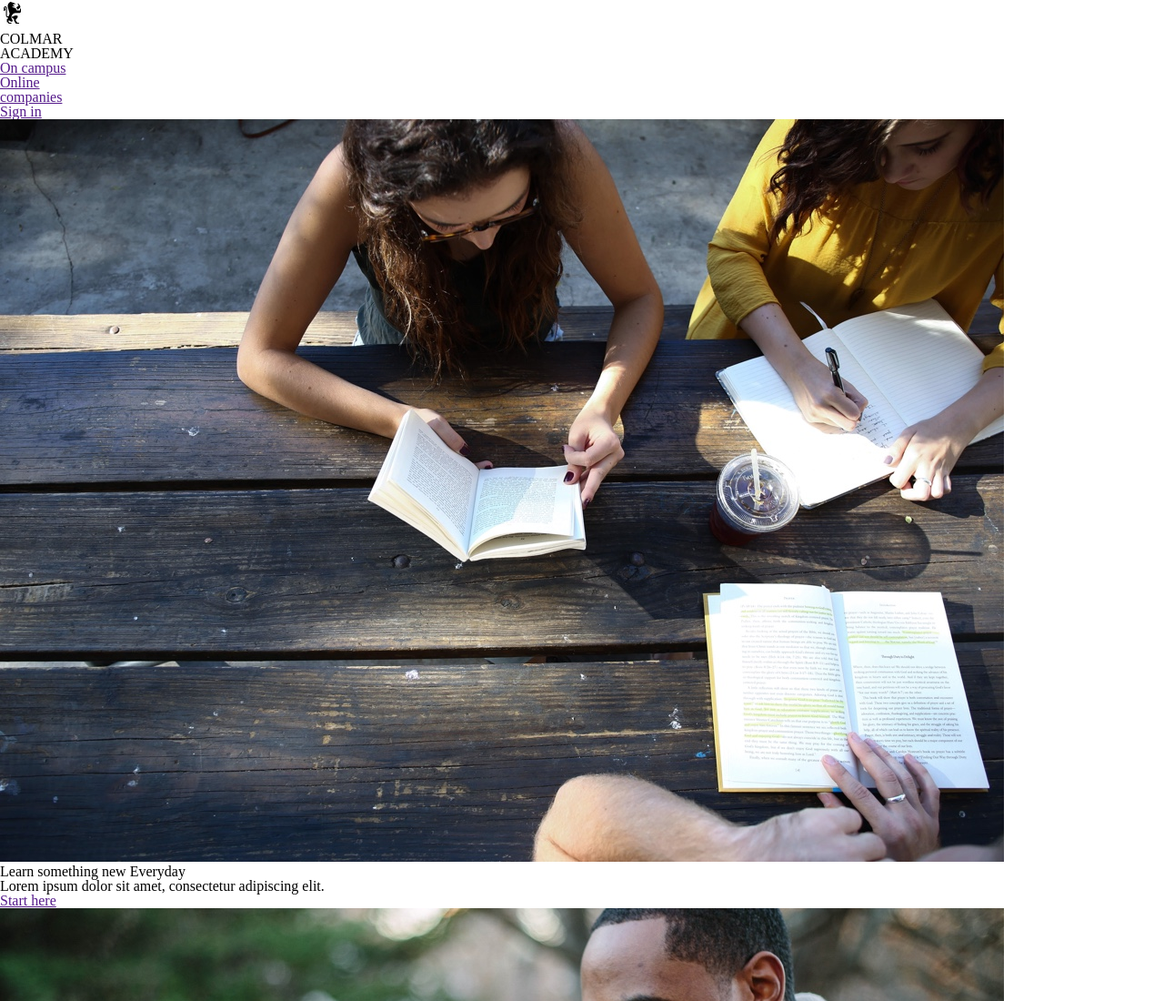
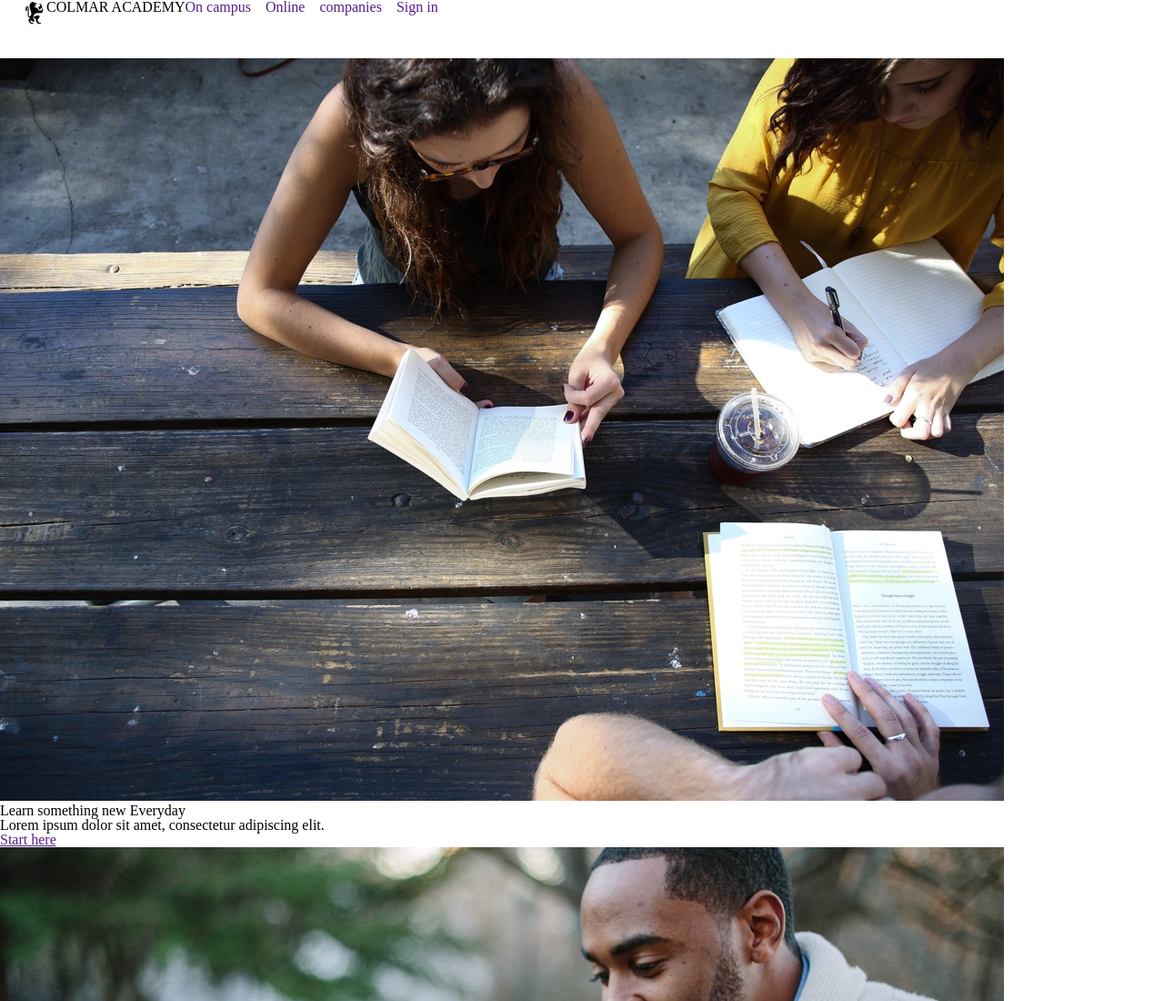
Before and after one commit to munroeka/ColmarAcademy, a plain HTML site: page index.html in a window 1280 px wide. Shown: the top 1100 px of the page at 91% size. Drawn offline with Linux system fonts and the light colour scheme.

Commit message:
customization of header navbar

```diff
--- a/index.html
+++ b/index.html
@@ -16,7 +16,7 @@
             <img src="capstone_colmar_assets/images/ic-logo.svg">
         </div>
         <div class="school-name">
-            <p>COLMAR</p> <span>ACADEMY</span>
+            <span>COLMAR</span> <span>ACADEMY</span>
         </div>
         <div class="navbar">
             <ul>
--- a/style.css
+++ b/style.css
@@ -0,0 +1,33 @@
+/*
+Header section
+*/
+
+.header-container{
+    display:flex;
+    height:64px;
+}
+
+.image-logo{
+    padding-left:24px;
+    height: 32;
+}
+
+.school-name span{
+    height:32px;
+}
+
+.navbar ul{
+    display:flex;
+}
+
+.navbar li{
+    padding-right:16px;
+}
+.navbar li:last-child{
+    padding-right:24px;
+}
+
+.navbar a{
+    flex-direction:row;
+    text-decoration: none;
+}
```
